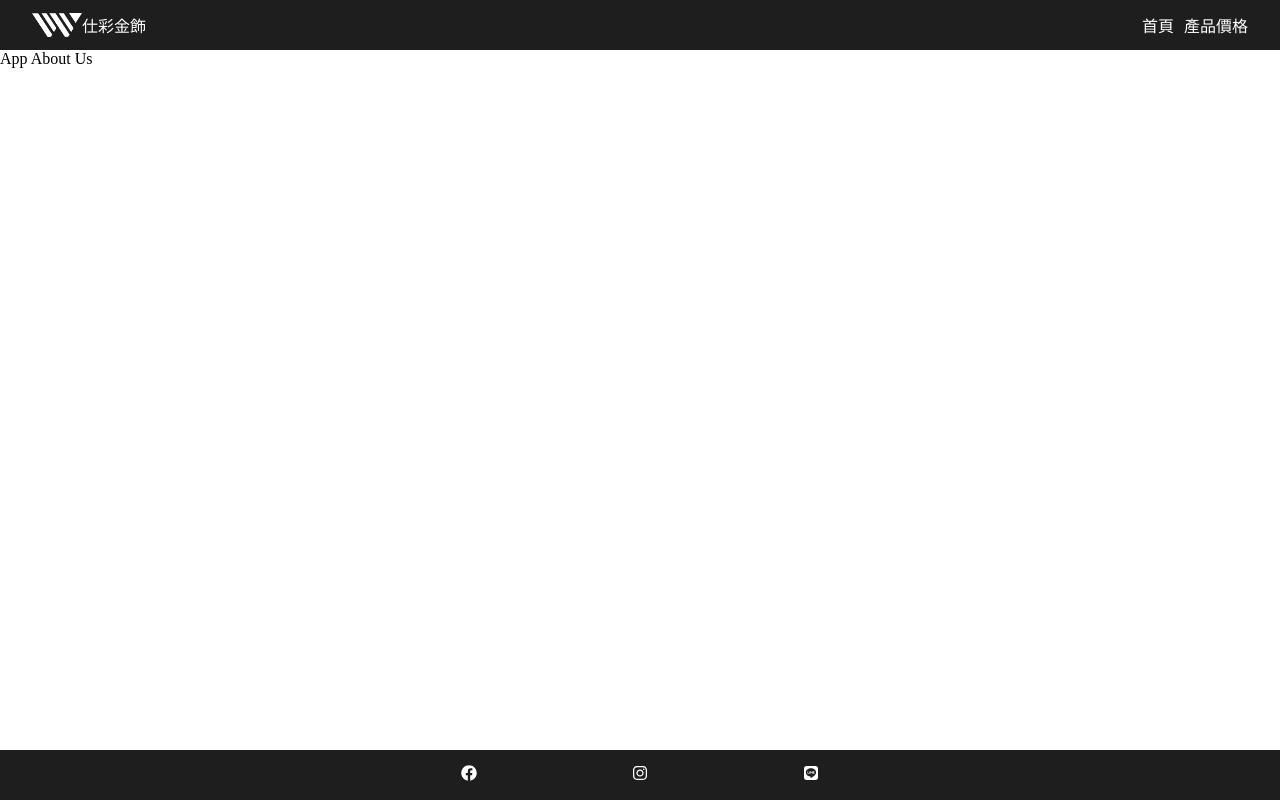
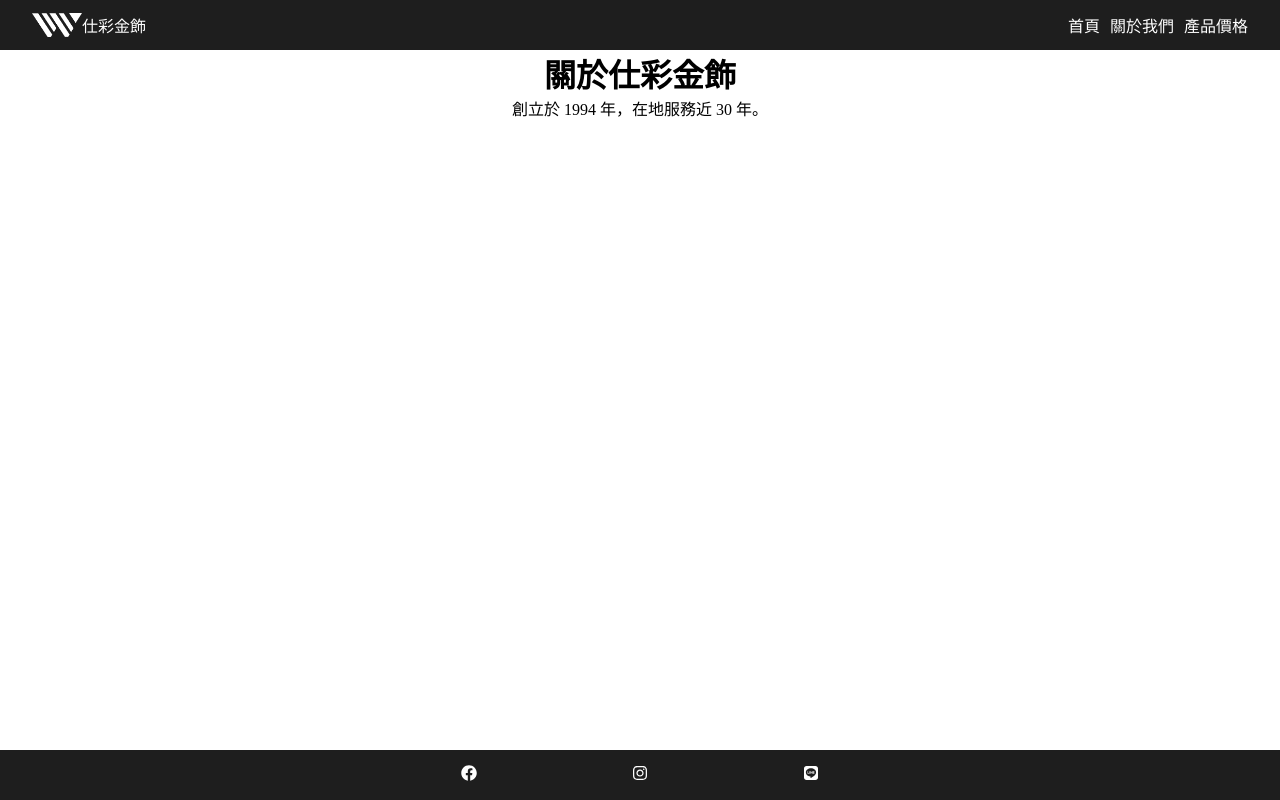
Before and after one commit to kkuanhui/w9999gold, a React (Create React App) app: page /about-us in a window 1280 px wide. Built offline with nearby package versions, Linux system fonts and the light colour scheme.

Commit message:
init app about us

```diff
--- a/src/components/NavBar.js
+++ b/src/components/NavBar.js
@@ -35,6 +35,9 @@ const NavBar = () => {
               <Link to="/">首頁</Link>
             </li>
             <li onClick={toggleCheck}>
+              <Link to="/about-us">關於我們</Link>
+            </li>
+            <li onClick={toggleCheck}>
               <Link to="/price">產品價格</Link>
             </li>
           </ul>
--- a/src/containers/AppAboutUs.js
+++ b/src/containers/AppAboutUs.js
@@ -2,7 +2,10 @@ import React from "react"
 
 const AppAboutUs = () => {
   return (
-    <div>App About Us</div>
+    <div className="flex-center flex-direction-column">
+      <h1>關於仕彩金飾</h1>
+      <p>創立於 1994 年，在地服務近 30 年。</p>
+    </div>
   )
 }
 
```
